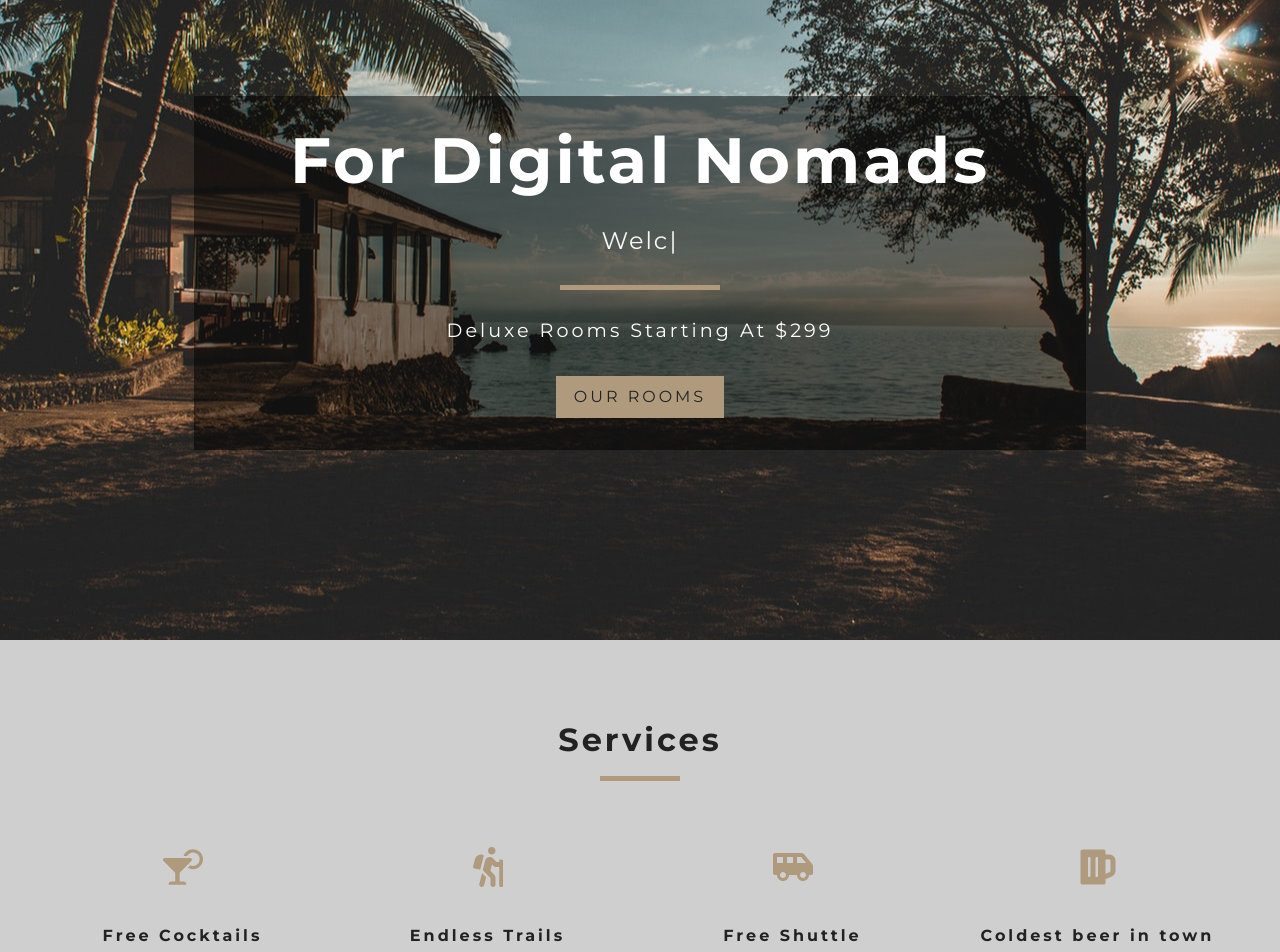
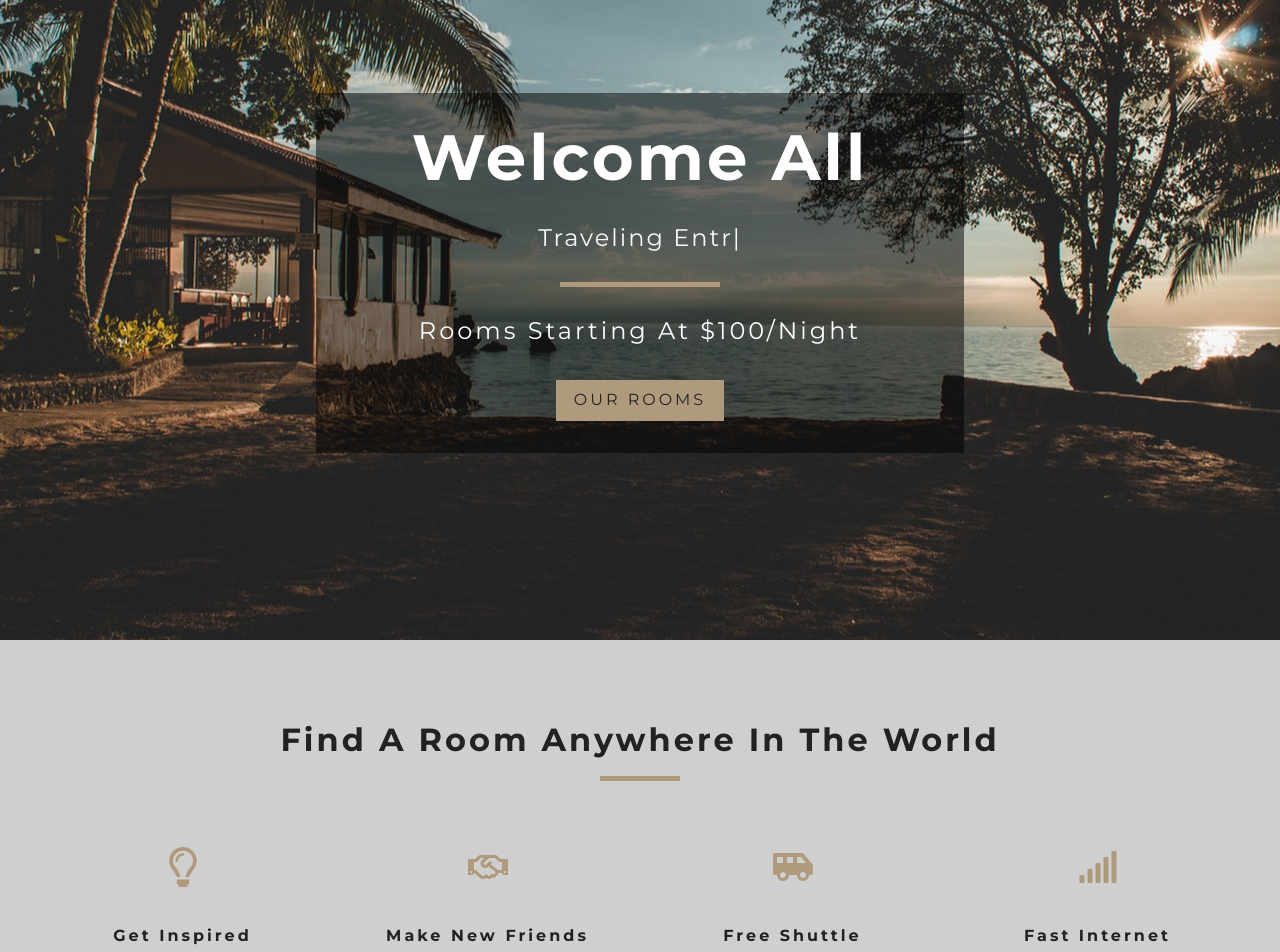
Before and after one commit to mannycortez/Real-Estate-App, a React (Create React App) app: page / in a window 1280 px wide. Shown: the part 160-1112 px from the top of the page. Built offline with nearby package versions, Linux system fonts and the light colour scheme.

Commit message:
Edited copy on homepage - ready for firebase

```diff
--- a/src/App.css
+++ b/src/App.css
@@ -25,7 +25,7 @@ body {
   line-height: 1.4;
 }
 h1 {
-  font-size: 3em;
+  font-size: 2.5em;
   line-height: 1;
   margin-bottom: 0.5em;
 }
@@ -191,7 +191,7 @@ h6 {
   letter-spacing: var(--mainSpacing);
 }
 .banner h1 {
-  font-size: 2rem;
+  font-size: 1.5rem;
 }
 .banner div {
   width: 10rem;
@@ -200,7 +200,7 @@ h6 {
   margin: 1.7rem auto;
 }
 .banner p {
-  font-size: 1.2rem;
+  font-size: 1.5rem;
   margin-bottom: 2rem;
 }
 .selfTypingText {
--- a/src/components/Banner.js
+++ b/src/components/Banner.js
@@ -10,7 +10,7 @@ export default function Banner({ children, title, subtitle })
                 loop
                 typeSpeed={70}
                 backSpeed={70}
-                strings={["Welcome all freelancers", "web developers", "software engineers", "and graphic designers"]}
+                strings={["Digital Nomads", "Traveling Entrepreneurs", "Freelance Designers"]}
                 backDelay={1000}
                 loopCount={0}
                 showCursor
--- a/src/components/Services.js
+++ b/src/components/Services.js
@@ -1,21 +1,21 @@
 import React, { Component } from 'react'
-import { FaHiking,
+import { FaRegHandshake,
          FaShuttleVan,
-         FaBeer,
-         FaCocktail } from 'react-icons/fa'
+         FaSignal,
+         FaRegLightbulb } from 'react-icons/fa'
 import Title from './Title'
 
 export default class Services extends Component {
     state={
         services: [
             {
-                icon: <FaCocktail />,
-                title: 'Free Cocktails',
+                icon: <FaRegLightbulb />,
+                title: 'Get Inspired',
                 info: "Lorem ipsum dolor sit amet consectetur adipisicing elit. Magni, corporis!"
             },
             {
-                icon: <FaHiking />,
-                title: 'Endless Trails',
+                icon: <FaRegHandshake />,
+                title: 'Make New Friends',
                 info: "Lorem ipsum dolor sit amet consectetur adipisicing elit. Magni, corporis!"
             },
             {
@@ -24,8 +24,8 @@ export default class Services extends Component {
                 info: "Lorem ipsum dolor sit amet consectetur adipisicing elit. Magni, corporis!"
             },
             {
-                icon: <FaBeer />,
-                title: 'Coldest beer in town',
+                icon: <FaSignal />,
+                title: 'Fast Internet',
                 info: "Lorem ipsum dolor sit amet consectetur adipisicing elit. Magni, corporis!"
             }
         ]
@@ -33,7 +33,7 @@ export default class Services extends Component {
     render() {
         return (
             <section className="services">
-                <Title title="services" />
+                <Title title="Find a room anywhere in the world" />
                 <div className="services-center">
                     {this.state.services.map((item, index )=> {
                         return <article key={ index } className="service">
--- a/src/pages/Home.js
+++ b/src/pages/Home.js
@@ -12,8 +12,8 @@ export default function Home() {
     return(
         <>
         <Hero hero="defaultHero">
-            <Banner title="For Digital Nomads"
-                    subtitle="deluxe rooms starting at $299">
+            <Banner title="Welcome All"
+                    subtitle="rooms starting at $100/night">
               <Link to="/rooms"
                     className="btn-primary">
                 our rooms
```
